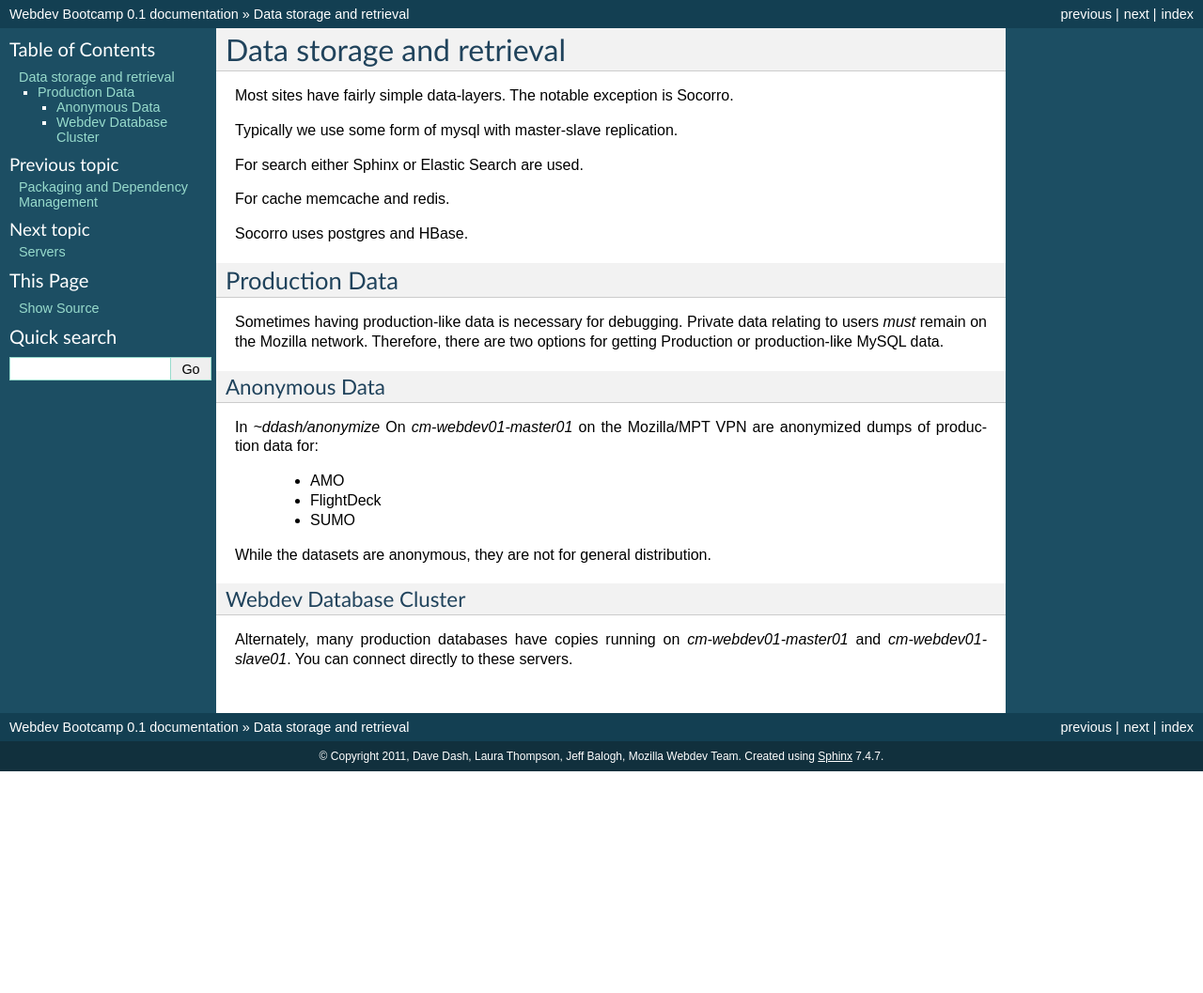
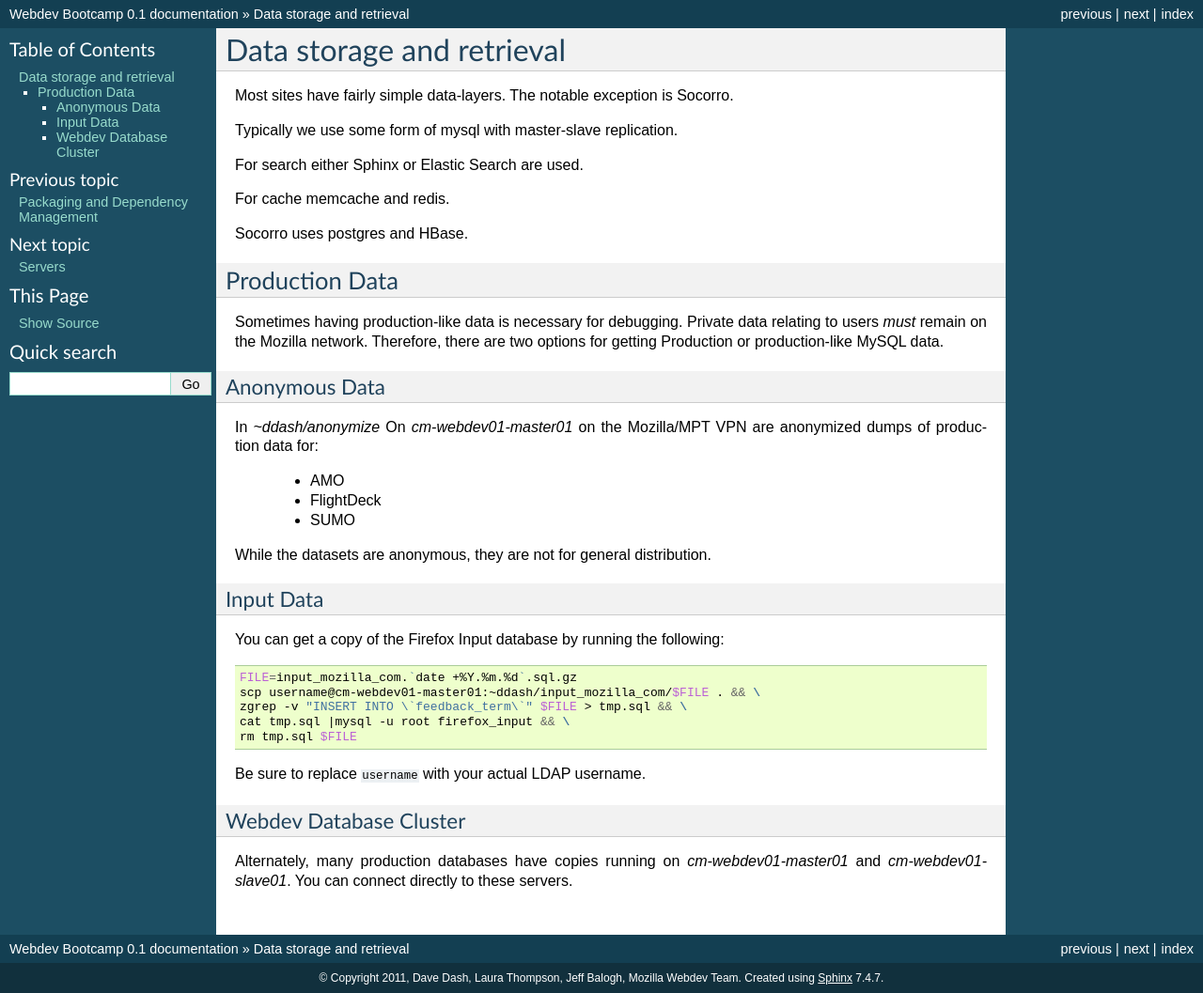
Before and after one commit to mozilla/webdev-bootcamp, a Sphinx documentation site: the page built from docs/data.rst, in a window 1280 px wide. Shown: the whole page at 94% size. Built offline with Sphinx 7.4.7, drawn with Linux system fonts in a browser that asks for light colours; pages that are not in the unit, such as notebooks, are missing from menus; before the commit the page ends 900 px from its top, so only the background shows below that.

Commit message:
How to get data for Input

```diff
--- a/docs/data.rst
+++ b/docs/data.rst
@@ -32,6 +32,23 @@
 
 While the datasets are anonymous, they are not for general distribution.
 
+
+Input Data
+~~~~~~~~~~
+
+.. highlight:: bash
+
+You can get a copy of the Firefox Input database by running the following::
+
+        FILE=input_mozilla_com.`date +%Y.%m.%d`.sql.gz
+        scp username@cm-webdev01-master01:~ddash/input_mozilla_com/$FILE . && \
+        zgrep -v "INSERT INTO \`feedback_term\`" $FILE > tmp.sql && \
+        cat tmp.sql |mysql -u root firefox_input && \
+        rm tmp.sql $FILE
+
+Be sure to replace ``username`` with your actual LDAP username.
+
+
 .. _db-cluster:
 
 Webdev Database Cluster
```
